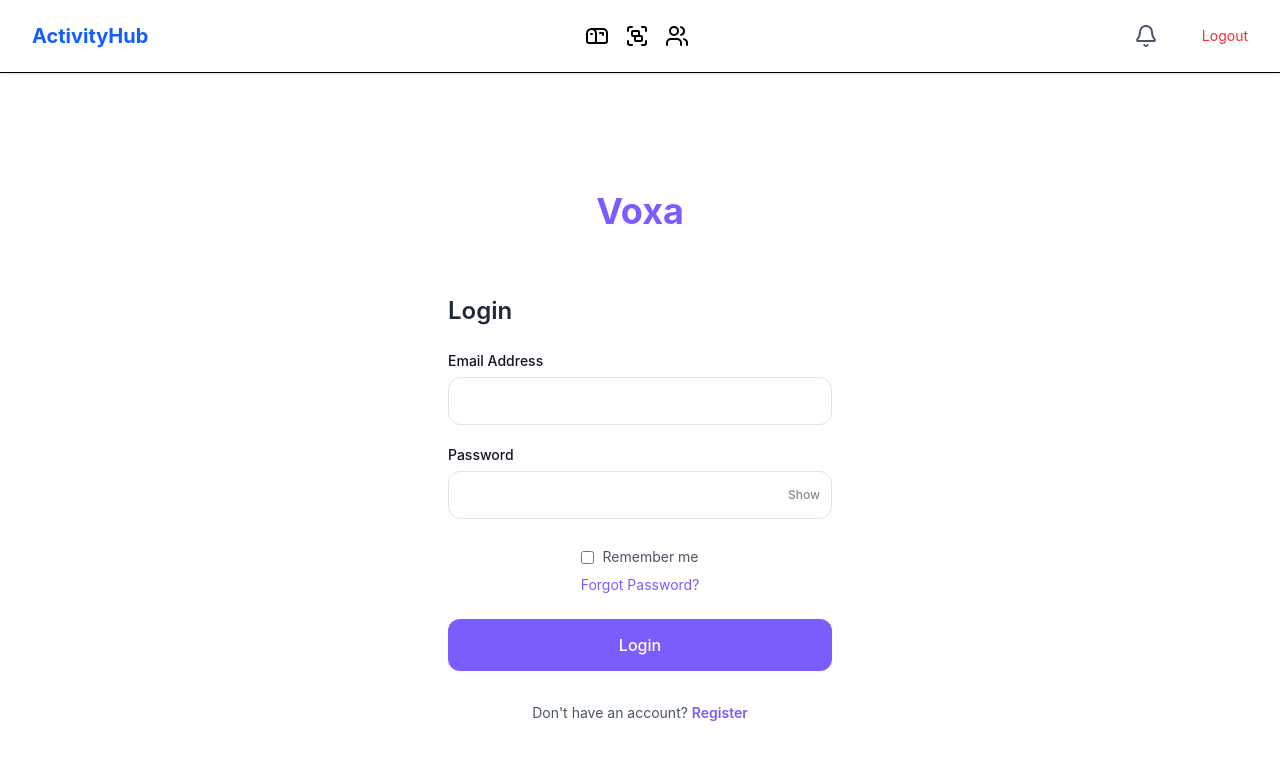
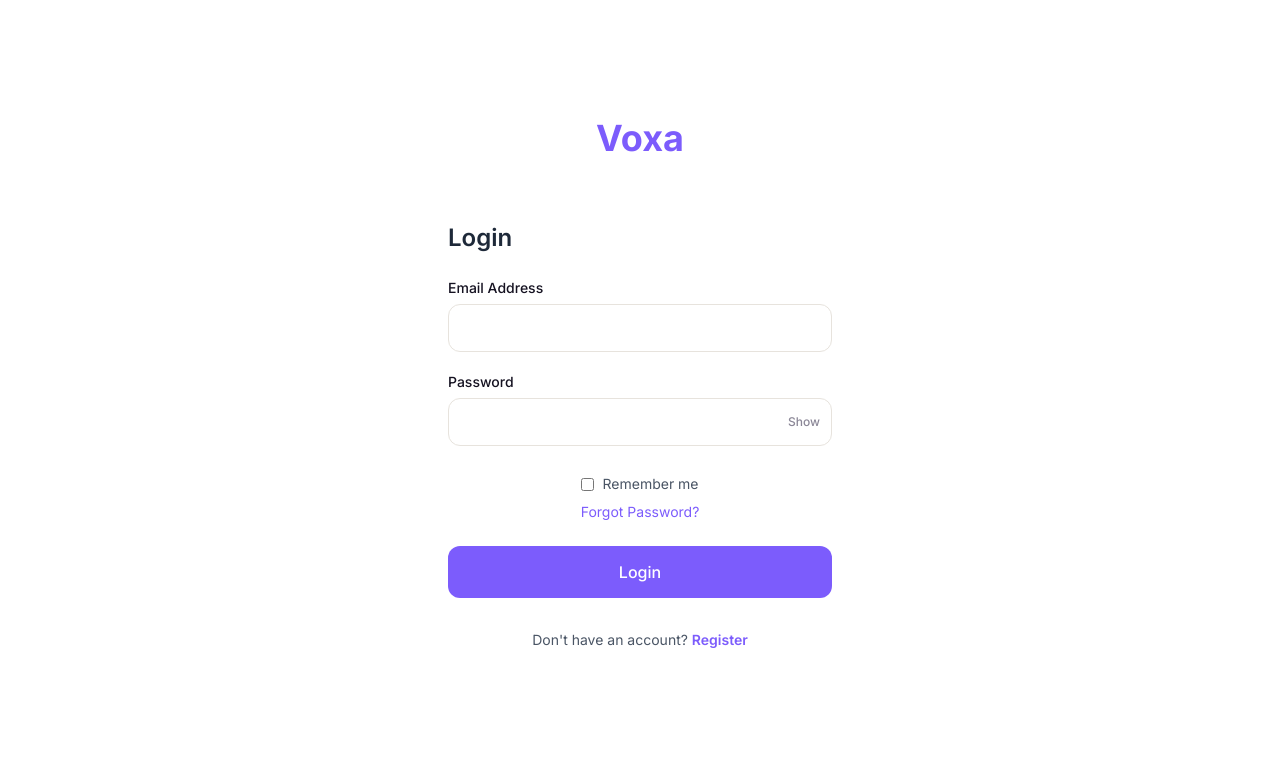
Before and after one commit to scalable-notification-feed-engine-org/scalable-notification-feed-engine-web-client, a Next.js app: page /login in a window 1280 px wide. Shown: the top 760 px of the page. Built offline with nearby package versions, Linux system fonts and the light colour scheme.

Commit message:
feat(theme): integrate application typography fonts

```diff
--- a/src/app/layout.tsx
+++ b/src/app/layout.tsx
@@ -1,23 +1,25 @@
 import type { Metadata } from "next";
-import { Geist, Geist_Mono } from "next/font/google";
+import { Fraunces, Geist, Geist_Mono, IBM_Plex_Mono, Inter } from "next/font/google";
 import "./globals.css";
 import { AuthProvider } from "@/context/AuthContext";
-import {NotificationProvider} from "@/context/NotificationContext";
-import {SocketProvider} from "@/context/common/SocketContext";
+import { NotificationProvider } from "@/context/NotificationContext";
+import { SocketProvider } from "@/context/common/SocketContext";
 import React from "react";
 import ToastProvider from "@/context/ToastContext";
-import {ApolloWrapper} from "@/context/ApolloWrapper";
-import {Navbar} from "@/components/ui/Navbar";
+import { ApolloWrapper } from "@/context/ApolloWrapper";
+import { Navbar } from "@/components/ui/Navbar";
 
 const geistSans = Geist({
   variable: "--font-geist-sans",
   subsets: ["latin"],
 });
-
 const geistMono = Geist_Mono({
   variable: "--font-geist-mono",
   subsets: ["latin"],
 });
+const fraunces = Fraunces({ subsets: ["latin"], variable: "--font-display" });
+const inter = Inter({ subsets: ["latin"], variable: "--font-sans" });
+const plexMono = IBM_Plex_Mono({ subsets: ["latin"], weight: ["500"], variable: "--font-mono" });
 
 export const metadata: Metadata = {
   title: "Create Next App",
@@ -32,21 +34,19 @@ export default function RootLayout({
   return (
       <html
           lang="en"
-      className={`${geistSans.variable} ${geistMono.variable} h-full antialiased`}
+          className={`${geistSans.variable} ${geistMono.variable} ${fraunces.variable} ${inter.variable} ${plexMono.variable} h-full antialiased`}
       >
       <body className="min-h-full flex flex-col">
       <AuthProvider>
         <ApolloWrapper>
           <SocketProvider>
             <NotificationProvider>
-          <ToastProvider/>
-          <Navbar/>
+              <ToastProvider />
               <main>{children}</main>
             </NotificationProvider>
           </SocketProvider>
         </ApolloWrapper>
       </AuthProvider>
-
       </body>
       </html>
   );
```
Lines whose indentation alone changed are shown as unchanged.
